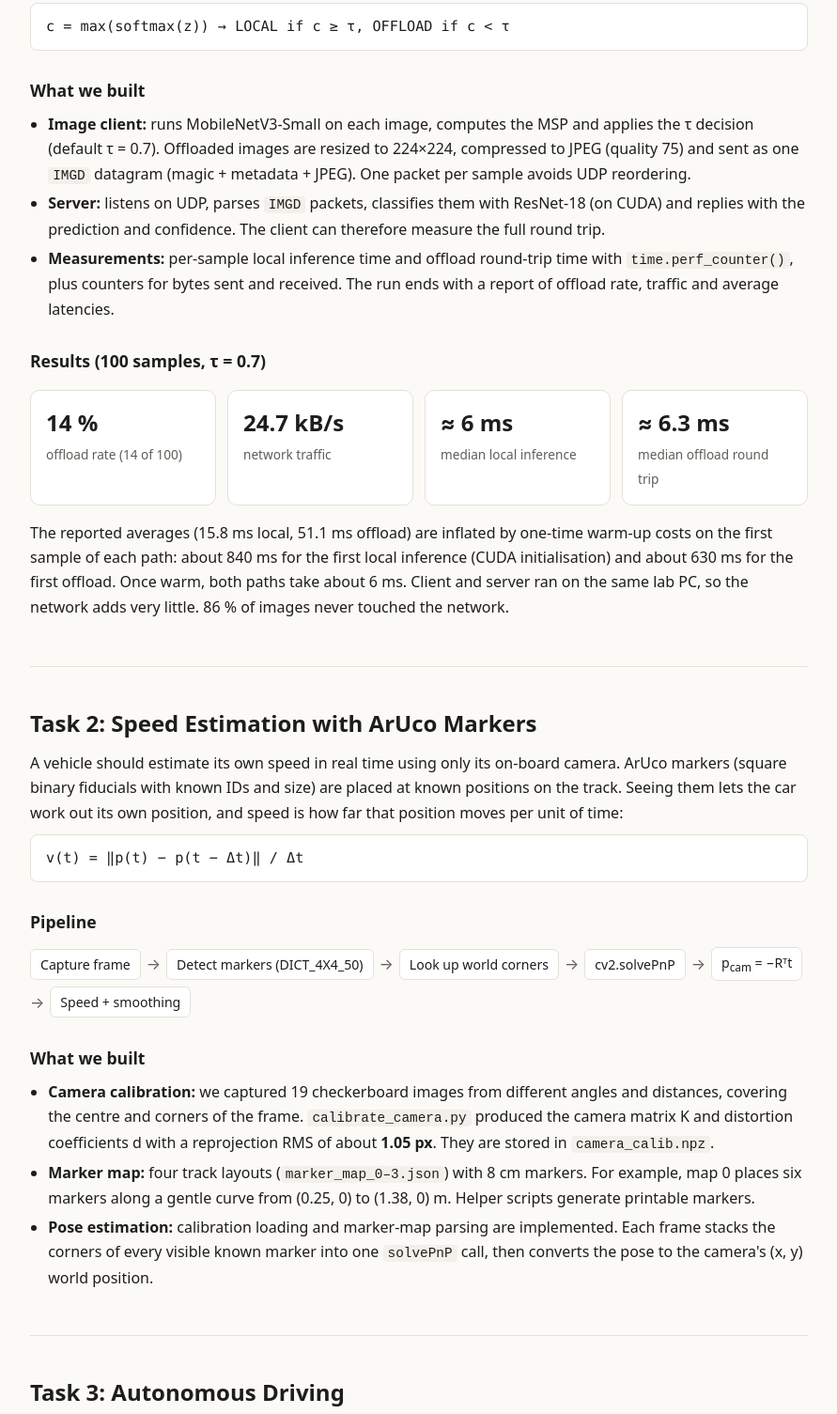
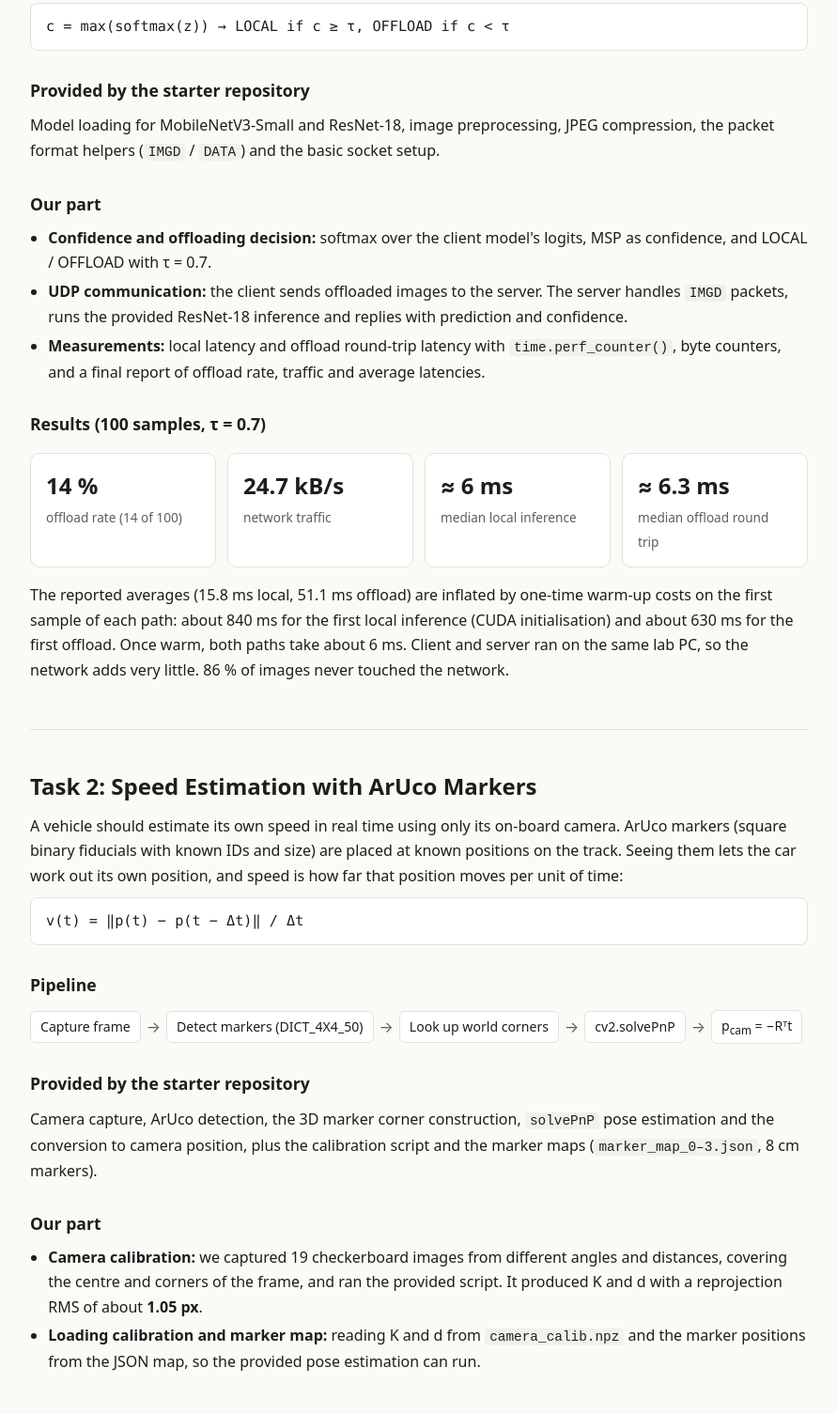
Before and after one commit to Fender2003/edge-computing-lab-summary, a plain HTML site: page index.html in a window 1280 px wide. Shown: the part 952-2457 px from the top of the page at 94% size, without its empty margins (194-1085 px from the left). Drawn offline with Linux system fonts and the light colour scheme.

Commit message:
Separate provided starter code from team's own work
Co-Authored-By: Claude Opus 5.5 <noreply@anthropic.com>

```diff
--- a/index.html
+++ b/index.html
@@ -97,11 +97,14 @@ a{color:var(--accent)}
   <p>Confidence is the Max Softmax Probability. A sample is offloaded when it falls below the threshold τ:</p>
   <div class="formula">c = max(softmax(z))  →  LOCAL if c ≥ τ, OFFLOAD if c &lt; τ</div>
 
-  <h3>What we built</h3>
+  <h3>Provided by the starter repository</h3>
+  <p>Model loading for MobileNetV3-Small and ResNet-18, image preprocessing, JPEG compression, the packet format helpers (<code>IMGD</code> / <code>DATA</code>) and the basic socket setup.</p>
+
+  <h3>Our part</h3>
   <ul>
-    <li><strong>Image client:</strong> runs MobileNetV3-Small on each image, computes the MSP and applies the τ decision (default τ = 0.7). Offloaded images are resized to 224×224, compressed to JPEG (quality 75) and sent as one <code>IMGD</code> datagram (magic + metadata + JPEG). One packet per sample avoids UDP reordering.</li>
-    <li><strong>Server:</strong> listens on UDP, parses <code>IMGD</code> packets, classifies them with ResNet-18 (on CUDA) and replies with the prediction and confidence. The client can therefore measure the full round trip.</li>
-    <li><strong>Measurements:</strong> per-sample local inference time and offload round-trip time with <code>time.perf_counter()</code>, plus counters for bytes sent and received. The run ends with a report of offload rate, traffic and average latencies.</li>
+    <li><strong>Confidence and offloading decision:</strong> softmax over the client model's logits, MSP as confidence, and LOCAL / OFFLOAD with τ = 0.7.</li>
+    <li><strong>UDP communication:</strong> the client sends offloaded images to the server. The server handles <code>IMGD</code> packets, runs the provided ResNet-18 inference and replies with prediction and confidence.</li>
+    <li><strong>Measurements:</strong> local latency and offload round-trip latency with <code>time.perf_counter()</code>, byte counters, and a final report of offload rate, traffic and average latencies.</li>
   </ul>
 
   <h3>Results (100 samples, τ = 0.7)</h3>
@@ -121,14 +124,16 @@ a{color:var(--accent)}
 
   <h3>Pipeline</h3>
   <div class="pipeline">
-    <span>Capture frame</span><i>→</i><span>Detect markers (DICT_4X4_50)</span><i>→</i><span>Look up world corners</span><i>→</i><span>cv2.solvePnP</span><i>→</i><span>p<sub>cam</sub> = −Rᵀt</span><i>→</i><span>Speed + smoothing</span>
+    <span>Capture frame</span><i>→</i><span>Detect markers (DICT_4X4_50)</span><i>→</i><span>Look up world corners</span><i>→</i><span>cv2.solvePnP</span><i>→</i><span>p<sub>cam</sub> = −Rᵀt</span>
   </div>
 
-  <h3>What we built</h3>
+  <h3>Provided by the starter repository</h3>
+  <p>Camera capture, ArUco detection, the 3D marker corner construction, <code>solvePnP</code> pose estimation and the conversion to camera position, plus the calibration script and the marker maps (<code>marker_map_0–3.json</code>, 8 cm markers).</p>
+
+  <h3>Our part</h3>
   <ul>
-    <li><strong>Camera calibration:</strong> we captured 19 checkerboard images from different angles and distances, covering the centre and corners of the frame. <code>calibrate_camera.py</code> produced the camera matrix K and distortion coefficients d with a reprojection RMS of about <strong>1.05 px</strong>. They are stored in <code>camera_calib.npz</code>.</li>
-    <li><strong>Marker map:</strong> four track layouts (<code>marker_map_0–3.json</code>) with 8 cm markers. For example, map 0 places six markers along a gentle curve from (0.25, 0) to (1.38, 0) m. Helper scripts generate printable markers.</li>
-    <li><strong>Pose estimation:</strong> calibration loading and marker-map parsing are implemented. Each frame stacks the corners of every visible known marker into one <code>solvePnP</code> call, then converts the pose to the camera's (x, y) world position.</li>
+    <li><strong>Camera calibration:</strong> we captured 19 checkerboard images from different angles and distances, covering the centre and corners of the frame, and ran the provided script. It produced K and d with a reprojection RMS of about <strong>1.05 px</strong>.</li>
+    <li><strong>Loading calibration and marker map:</strong> reading K and d from <code>camera_calib.npz</code> and the marker positions from the JSON map, so the provided pose estimation can run.</li>
   </ul>
 </section>
 
@@ -143,6 +148,7 @@ a{color:var(--accent)}
   </table>
 
   <h3>Task 3-1: Lane following</h3>
+  <p>The skeleton gave us the vehicle and camera interface (Webots driver on the simulation side, serial connection on the Wave Rover). The lane detection and the steering below are our own work.</p>
   <p><strong>Sense.</strong> We warp each camera frame into a bird's-eye view (BEV) with a perspective homography. In the BEV, lane markings show up as roughly parallel vertical lines. The image is then converted to greyscale, Gaussian-blurred and contrast-enhanced with CLAHE. In the simulation, a horizontal Sobel filter finds the edges, and an HSV mask removes the grass verge so it can't produce fake edges. On the real car, Canny with thresholds set from the image median handles changing lab lighting better. Probabilistic Hough then extracts line segments.</p>
   <figure>
     <img src="assets/camera.png" alt="Simulated camera view of the highway from the car">
```
